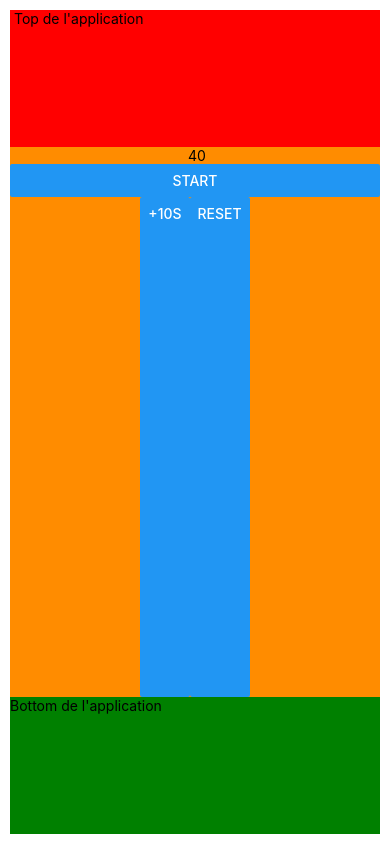
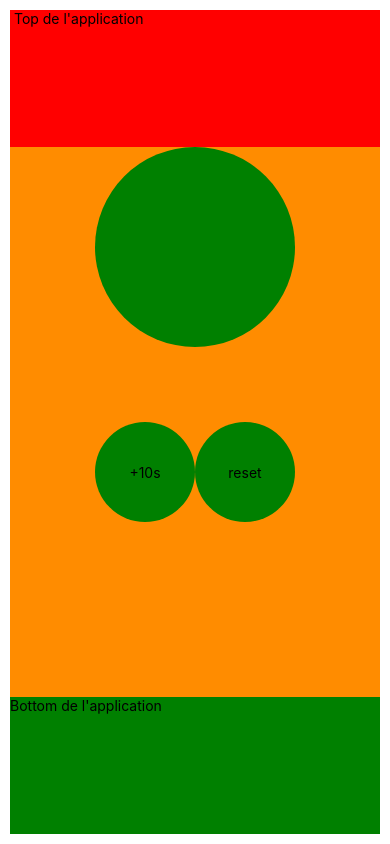
Before and after one commit to SanIbra/clockWorkout, a React Native app: screen / in a window 390 px wide. Built offline with nearby package versions, Linux system fonts and the light colour scheme.

Commit message:
Amelioration visuel

```diff
--- a/App.js
+++ b/App.js
@@ -1,7 +1,8 @@
 import { StatusBar } from 'expo-status-bar';
 import React, { useEffect, useState } from 'react';
-import { Button, StyleSheet, Text, View } from 'react-native';
+import { Button, StyleSheet, Text, TouchableOpacity, View } from 'react-native';
 
+const mainColor = 'green';
 
 const styles = StyleSheet.create({
   container: {
@@ -21,57 +22,81 @@ const styles = StyleSheet.create({
     alignItems: 'center',
     padding: 10,
     borderRadius: 100,
-    backgroundColor: 'orange',
+
+    textAlign: 'center',
+    backgroundColor: mainColor,
+    mainColor: 'black'
   },
 });
 
 export default function App() {
+  console.log("start")
   const timerIniatialValue = 40
 
   const [timer, setTimer] = useState(timerIniatialValue);
 
   const [isRuning, setIsRuning] = useState(false);
 
+  const [timerTitle, setTimerTitle] = useState("");
+
+  const majTimerTitle = () => setTimerTitle(timer + '\n' + (isRuning ? 'Pause' : 'Start'))
   setTimeout(() => {
     if (isRuning) {
       setTimer(timer - 1);
+      majTimerTitle();
     }
     return;
   }, 1000)
 
   const reset = () => {
     setTimer(timerIniatialValue);
+    majTimerTitle();
   }
 
   const add10s = () => {
     setTimer(timer + 10);
+    majTimerTitle();
   }
-
+  // majTimerTitle();
 
   return (<View
     style={[styles.container]}>
     <View style={{ flex: 1, backgroundColor: 'red' }} >
       <Text> Top de l'application</Text>
     </View>
-    <View style={{ flex: 4, backgroundColor: 'darkorange', justifyContent: 'center', textAlign: 'center', }} >
-      <Text style={{ textAlign: 'center' }}> {timer}</Text>
-      <Button
-        onPress={() => {
-          setIsRuning(!isRuning);
-        }}
-        title={isRuning ? 'Pause' : 'Start'}>
-      </Button>
+    <View style={{ flex: 4, justifyContent: 'center', backgroundColor: 'darkorange' }} >
+      <View style={{ flex: 1, flexDirection: 'row', backgroundColor: 'rose', justifyContent: 'center' }}>
+        <RoundButton
+          style={{
+            width: 200,
+            height: 200
+          }}
+          onPress={() => setIsRuning(!isRuning)}
+          title={timerTitle}
+        />
+        {/* <TouchableOpacity
+          style={[styles.roundButton1, {
+            width: 200,
+            height: 200,
+            textAlign: 'center',
+            backgroundColor: mainColor,
+            mainColor: 'black'
+          }]}
+          onPress={() => {
+            setIsRuning(!isRuning);
+          }}>
+          <Text style={{ color: 'black', textAlign: 'center' }}>{timer}{'\n'}{isRuning ? 'Pause' : 'Start'}</Text>
+        </TouchableOpacity> */}
+      </View>
       <View style={{ flex: 1, flexDirection: 'row', justifyContent: 'center' }}>
-        <Button
-          style={styles.roundButton1}
+        <RoundButton
           onPress={add10s}
-          title='+10s'>
-        </Button>
-        <Button
-          style={{}}
+          title='+10s'
+        />
+        <RoundButton
           onPress={reset}
-          title='reset'>
-        </Button>
+          title='reset'
+        />
       </View>
     </View>
     <View style={{ flex: 1, backgroundColor: 'green' }} >
@@ -79,3 +104,15 @@ export default function App() {
     </View>
   </View>)
 }
+
+
+const RoundButton = (props) => {
+  const style = props.style ? props.style : {};
+  return (
+    <TouchableOpacity
+      style={[styles.roundButton1, style]}
+      onPress={props.onPress}>
+      <Text style={{ color: 'black', textAlign: 'center' }}>{props.title}</Text>
+    </TouchableOpacity>
+  )
+}
```
